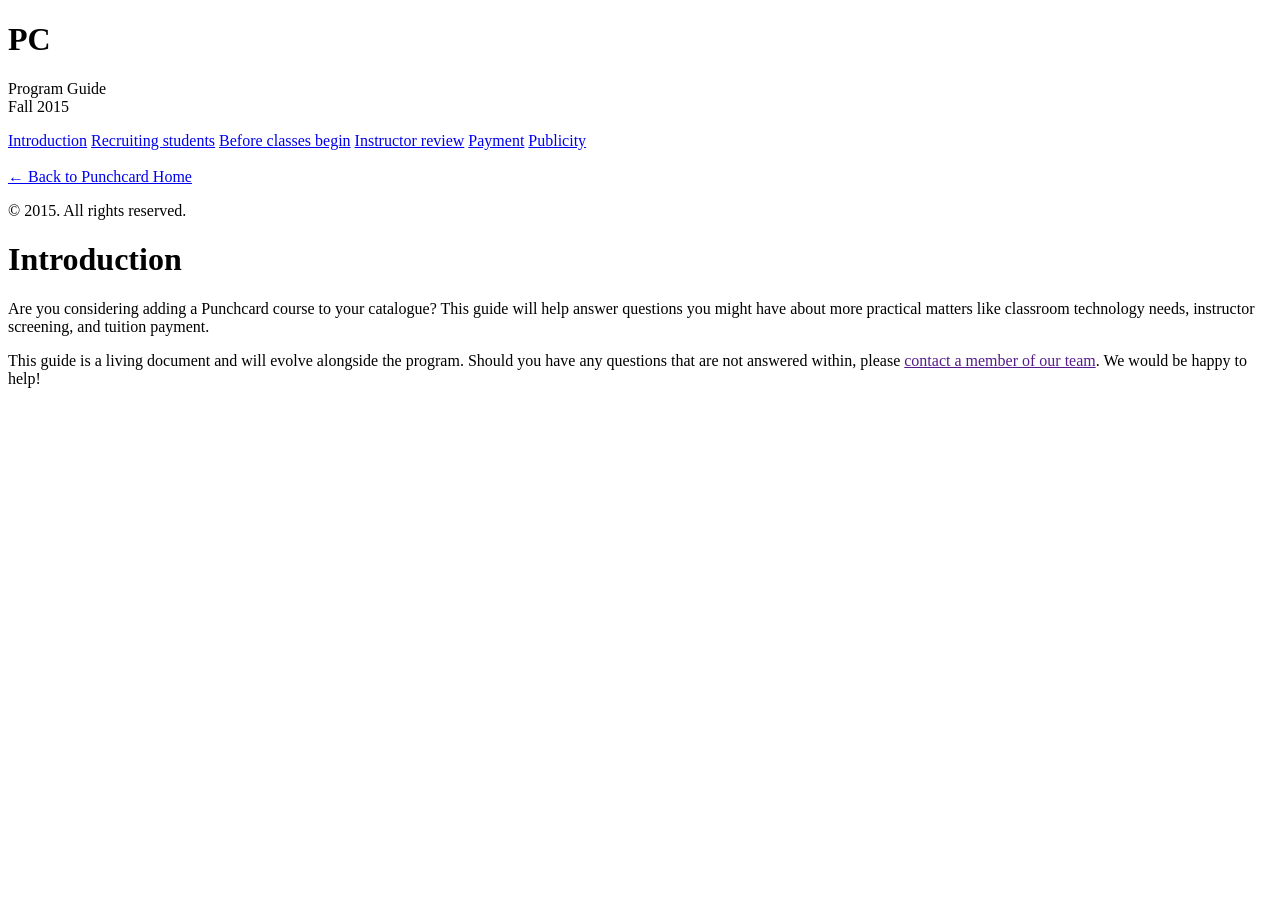
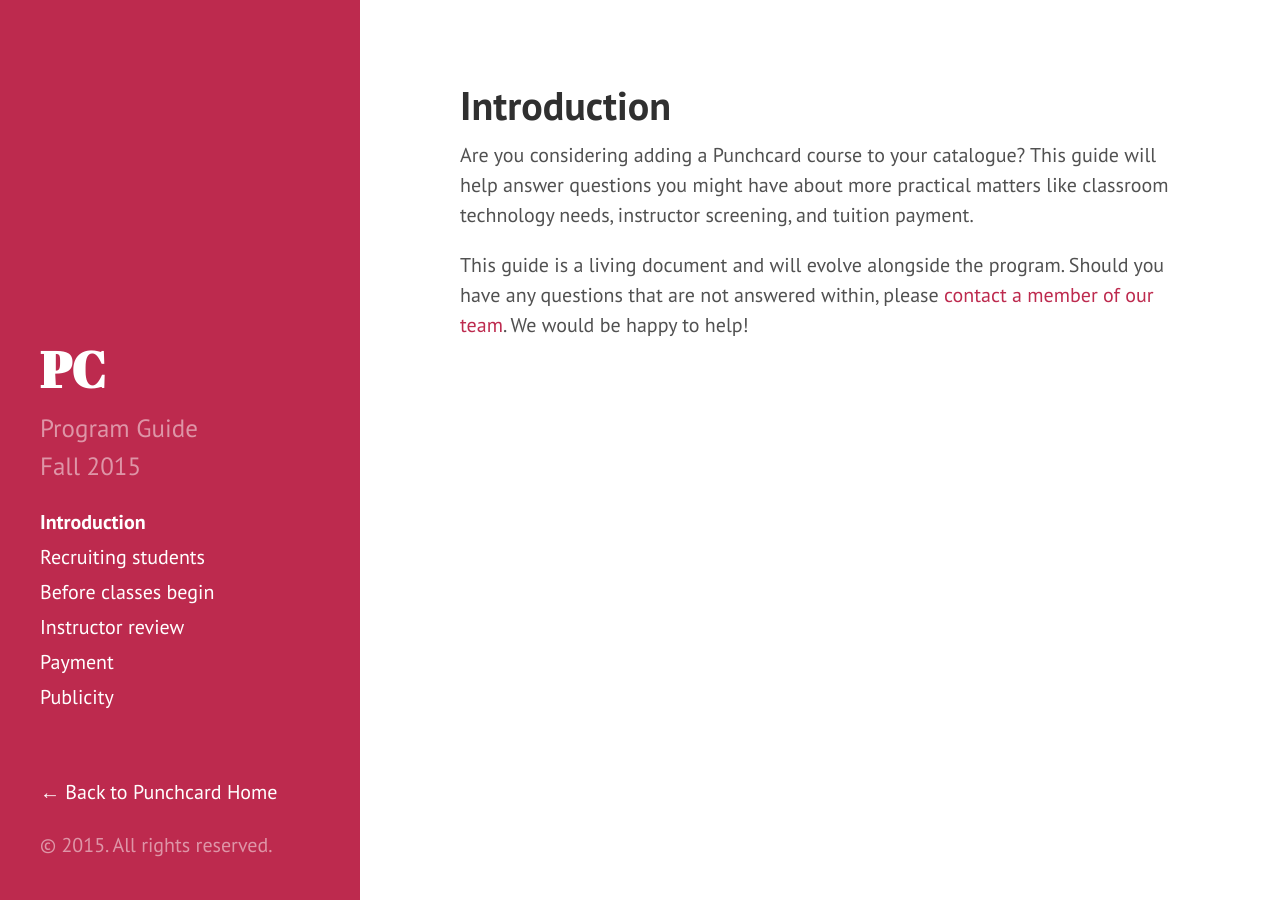
Before and after one commit to bdscott/pc-new, a Jekyll site: the page built from guide/index.md, in a window 1280 px wide. Built offline with Jekyll 4.4.1, drawn with Linux system fonts in a browser that asks for light colours; Markdown is read by kramdown in place of the engine named in the settings.

```diff
--- a/_config.yml
+++ b/_config.yml
@@ -11,7 +11,7 @@ title:            Punchcard
 tagline:          'Engaging tech curricula, delivered by the best in the business.'
 description:      'Engaging tech curricula, delivered by the best in the business.'
 url:              http://hyde.getpoole.com
-baseurl:          /pc-new
+baseurl:          /pc-new/
 
 author:
   name:           'Mark Otto'
```
